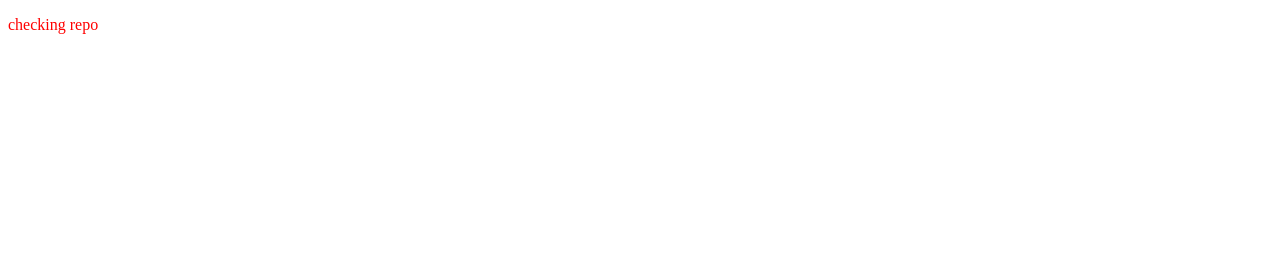
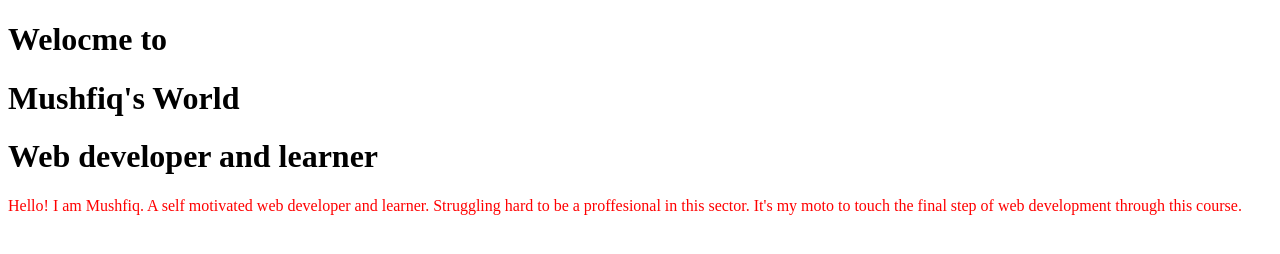
Before and after one commit to mushfiq5900/mi1-mo4-my-portfolio-site, a plain HTML site: page index.html in a window 1280 px wide. Drawn offline with Linux system fonts and the light colour scheme.

Commit message:
Text added

```diff
--- a/index.html
+++ b/index.html
@@ -1,5 +1,6 @@
 <!DOCTYPE html>
 <html lang="en">
+
 <head>
     <meta charset="UTF-8">
     <meta http-equiv="X-UA-Compatible" content="IE=edge">
@@ -7,7 +8,14 @@
     <title>Document</title>
     <link rel="stylesheet" href="style.css">
 </head>
+
 <body>
-    <p> checking repo</p>
+    <h1>Welocme to</h1>
+    <h1>Mushfiq's World</h1>
+    <h1>Web developer and learner</h1>
+    <p>Hello! I am Mushfiq. A self motivated web developer and learner.
+        Struggling hard to be a proffesional in this sector. It's my moto to touch the final step of web development through this course.
+    </p>
 </body>
+
 </html>
```
